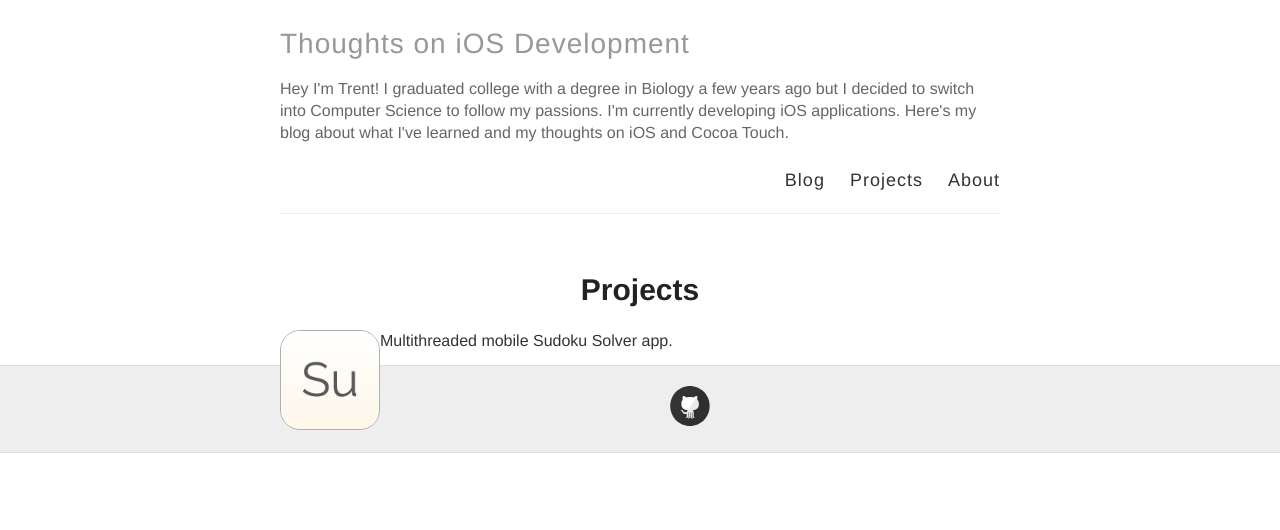
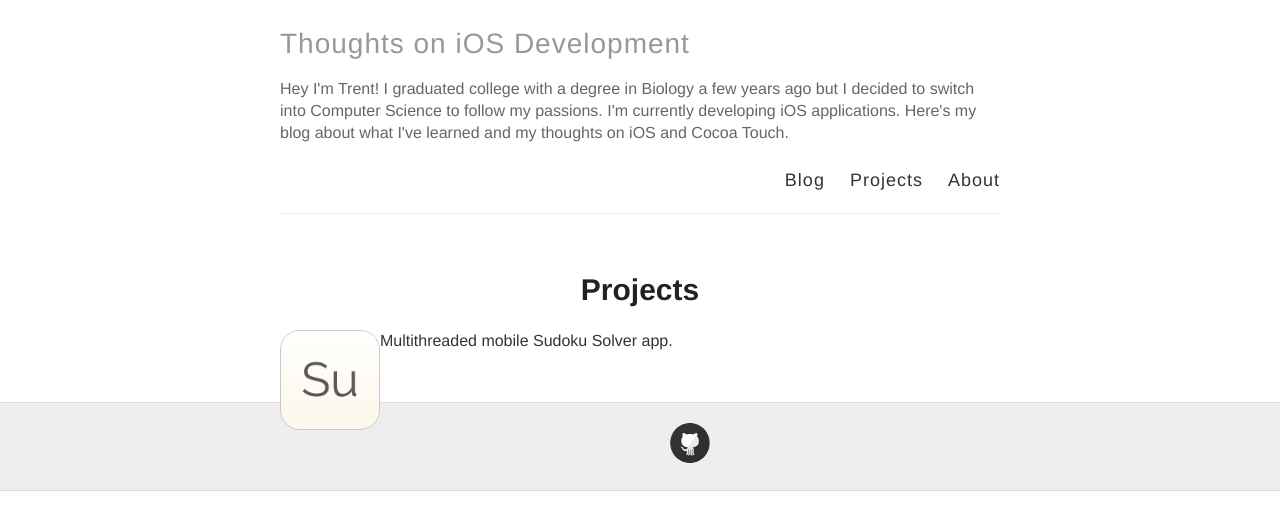
Before and after one commit to trentyou/trentyou.github.io, a Jekyll site: the page built from projects.md, in a window 1280 px wide. Shown: the top 530 px of the page. Built offline with Jekyll 4.4.1, drawn with Linux system fonts in a browser that asks for light colours.

Commit message:
Updated projects.md

```diff
--- a/projects.md
+++ b/projects.md
@@ -9,9 +9,9 @@
 
 <div style="float:left">
   <a href="https://itunes.apple.com/us/app/pocket-sudoku-solver/id991259276?mt=8">
-  <img src="http://trentyou.github.io/images/SudokuSolverIcon.png" style=" height:100px; width:100px; border-radius:20px; border-style:solid; border-width:1px; border-color:#B0B0B0">
+  <img src="http://trentyou.github.io/images/SudokuSolverIcon.png" style=" height:100px; width:100px; border-radius:20px; border-style:solid; border-width:1px; border-color:#C8C8C8">
   </a>
 </div>
-<div style="float:left">
+<div>
 Multithreaded mobile Sudoku Solver app.
 </div>
```
